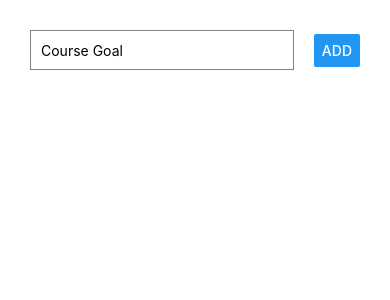
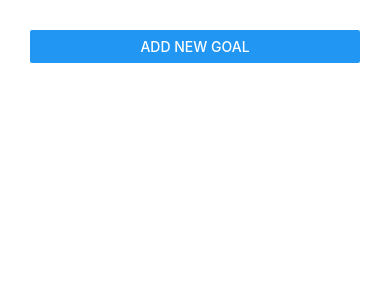
Before and after one commit to micmor-m/rn-spaceX, a React Native app: screen / in a window 390 px wide. Shown: the top 300 px of the page. Built offline with nearby package versions, Linux system fonts and the light colour scheme.

Commit message:
add modal to render the TextInput

```diff
--- a/App.js
+++ b/App.js
@@ -1,29 +1,23 @@
 import { StatusBar } from "expo-status-bar";
 import React, { useState } from "react";
-import {
-  StyleSheet,
-  Text,
-  View,
-  TextInput,
-  Button,
-  ScrollView,
-  FlatList,
-} from "react-native";
+import { StyleSheet, View, Button, FlatList } from "react-native";
 
 import GoalItem from "./components/GoalItem";
 import GoalInput from "./components/GoalInput";
 
 export default function App() {
   const [courseGoals, setCourseGoals] = useState([]);
+  const [isAddMode, setIsAddMode] = useState(false); //to handle modal
 
   //manage the state when the button is press
   const addGoalHandler = (goalTitle) => {
-    console.log("Btn pressed");
     // make a copy by spread operator and add the new goal
     setCourseGoals((currentGoals) => [
       ...currentGoals,
       { id: Math.random().toString(), value: goalTitle },
     ]);
+    //close modal after update the goal
+    setIsAddMode(false);
   };
 
   //manage to delete a component in the rendered list
@@ -35,7 +29,8 @@
 
   return (
     <View style={styles.screen}>
-      <GoalInput onAddGoal={addGoalHandler} />
+      <Button title="Add New Goal" onPress={() => setIsAddMode(true)} />
+      <GoalInput visible={isAddMode} onAddGoal={addGoalHandler} />
       <FlatList
         data={courseGoals}
         renderItem={(itemData) => (
--- a/components/GoalInput.js
+++ b/components/GoalInput.js
@@ -1,5 +1,5 @@
 import React, { useState } from "react";
-import { View, TextInput, StyleSheet, Button } from "react-native";
+import { View, TextInput, StyleSheet, Button, Modal } from "react-native";
 
 const GoalInput = (props) => {
   const [enteredGoal, setEnteredGoal] = useState("");
@@ -10,6 +10,7 @@
   };
 
   return (
+    <Modal visible={props.visible} animationType="slide">
       <View style={styles.inputContainer}>
         <TextInput
           style={styles.input}
@@ -21,14 +22,15 @@
         {/* whitout parentesis because I dont want the function execute immediatly */}
         <Button title="ADD" onPress={props.onAddGoal.bind(this, enteredGoal)} />
       </View>
+    </Modal>
   );
 };
 
 const styles = StyleSheet.create({
   inputContainer: {
-    flexDirection: "row",
-    justifyContent: "space-between",
+    justifyContent: "center",
     alignItems: "center",
+    flex: 1,
   },
   input: {
     width: "80%",
@@ -36,6 +38,7 @@
     borderColor: "gray",
     borderWidth: 1,
     padding: 10,
+    marginBottom: 10,
   },
 });
 
```
Lines whose indentation alone changed are shown as unchanged.
